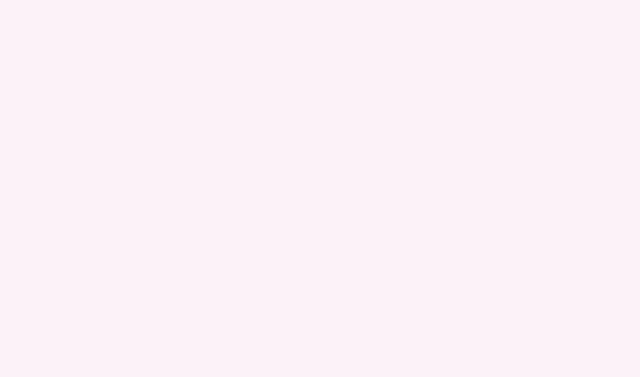
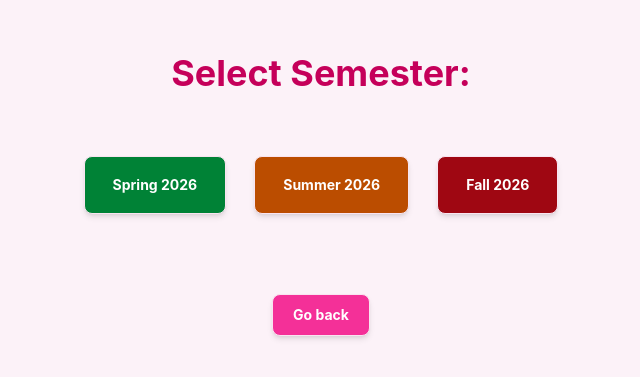
Before and after one commit to jae2ology/course_planning_website, a React (Vite) app: page /semester in a window 1280 px wide. Before the commit this address had no page. Shown: the part 187-564 px from the top of the page, without its empty margins (319-959 px from the left). Built offline with nearby package versions, Linux system fonts and the light colour scheme.

Commit message:
implement Form and Semester frontend

```diff
--- a/src/App.jsx
+++ b/src/App.jsx
@@ -3,7 +3,7 @@ import './App.css';
 import {BrowserRouter, Route, Routes} from "react-router-dom";
 import Form from "./Form.jsx";
 import Home from "./Home.jsx";
-import Curriculum from "./Curriculum.jsx";
+import Semester from "./Semester.jsx";
 
 export default function App() {
     return (
@@ -11,7 +11,7 @@ export default function App() {
             <Routes>
                 <Route path={"/"} element={<Home />} />
                 <Route path={"/form"} element={<Form />} />
-                <Route path={"/curr"} element={<Curriculum />} />
+                <Route path={"/semester"} element={<Semester />} />
             </Routes>
         </BrowserRouter>
     )
--- a/src/Curriculum.jsx
+++ /dev/null
@@ -1,7 +0,0 @@
-import React from 'react';
-
-export default function Curriculum() {
-    return (
-        <div>Heres what I found.</div>
-    )
-}
--- a/src/Form.jsx
+++ b/src/Form.jsx
@@ -1,16 +1,34 @@
 import React from 'react';
 import { pool } from './db.js';
+import img from './imgs/img.png';
+import { useNavigate } from 'react-router-dom';
 
 export default function Form() {
 
     // TODO: add some database logic here:
-    let semesterName = '';
-    let school = 'Georgia Southern University';
+    let school = 'gsu';
+    const navigate = useNavigate();
+
+    const goToSelect = () => {
+        navigate('/semester');
+    };
 
     return (
-        <div className={'flex flex-col justify-center items-center min-h-screen'}>
-            <div className={'text-3xl'}>
-                Select School:
+
+        <div className={'fadeInUp-animation flex flex-col justify-center items-center min-h-screen '}>
+            <div className={'text-4xl font-bold leading-tight'}>
+                Select University:
+            </div>
+
+            <div className={'flex flex-col mt-10'}>
+                <button  onClick={goToSelect}className={'btn bg-blue-950 hover:bg-blue-900 hover:scale-115 shadow-md rounded-lg p-7'} value={school}>
+                    <div className={'flex flex-row items-center'}>
+                        <img src={img} className={'w-12 h-8'}/>
+                        <div id={'gsu'} className={'text-1xl font-bold leading-tight text-white'}>
+                            Georgia Southern University
+                        </div>
+                    </div>
+                </button>
             </div>
 
 
--- /dev/null
+++ b/src/Semester.jsx
@@ -0,0 +1,59 @@
+import React from 'react';
+import {useNavigate} from "react-router-dom";
+
+export default function Semester() {
+    const navigate = useNavigate();
+    const goBack = () => {
+        navigate('/');
+    }
+
+    let semesterName = '';
+
+    return (
+        <div className={'fadeInUp-animation flex flex-col gap-10 justify-center items-center min-h-screen '}>
+            <div className={'text-4xl font-bold leading-tight'}>
+                Select Semester:
+            </div>
+
+            <div className={'flex mt-5 gap-7'}>
+
+
+                <button className={'btn bg-green-700 hover:bg-green-500 hover:scale-115 shadow-md rounded-lg p-7'}>
+                    <div className={'flex flex-row items-center'}>
+                        <div className={'text-1xl font-bold leading-tight text-white'}>
+                            Spring 2026
+                        </div>
+                    </div>
+                </button>
+
+                <button className={'btn bg-amber-700 hover:bg-amber-600 hover:scale-115 shadow-md rounded-lg p-7'}>
+                    <div className={'flex flex-row items-center'}>
+                        <div className={'text-1xl font-bold leading-tight text-white'}>
+                            Summer 2026
+                        </div>
+                    </div>
+                </button>
+
+                <button className={'btn bg-red-800 hover:bg-red-600 hover:scale-115 shadow-md rounded-lg p-7'}>
+                    <div className={'flex flex-row items-center'}>
+                        <div className={'text-1xl font-bold leading-tight text-white'}>
+                            Fall 2026
+                        </div>
+                    </div>
+                </button>
+
+            </div>
+
+            <div className={'p-10'}>
+                <button  onClick={goBack} className={'btn bg-primary hover:bg-primary/40 hover:scale-115 shadow-md rounded-lg p-5'}>
+                    <div className={'flex flex-row items-center'}>
+                        <div className={'text-1xl font-bold leading-tight text-white'}>
+                            Go back
+                        </div>
+                    </div>
+                </button>
+            </div>
+
+        </div>
+    )
+}
```
Also changed, not shown: src/imgs/img.png (added).
